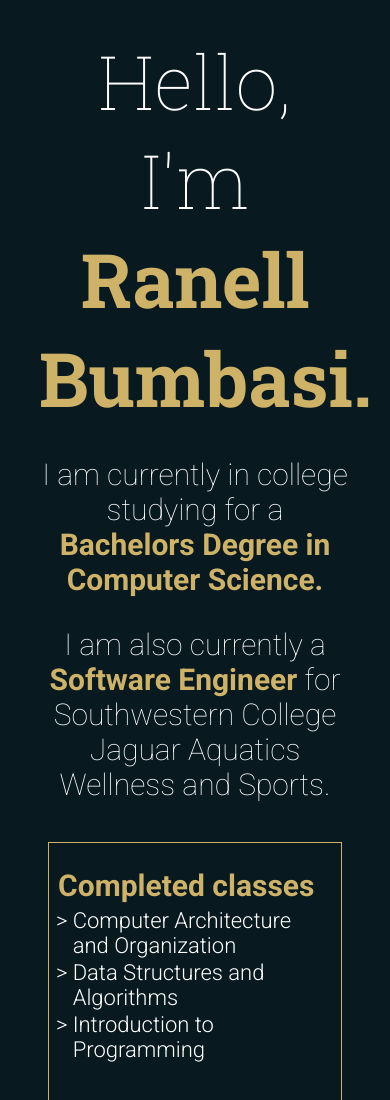
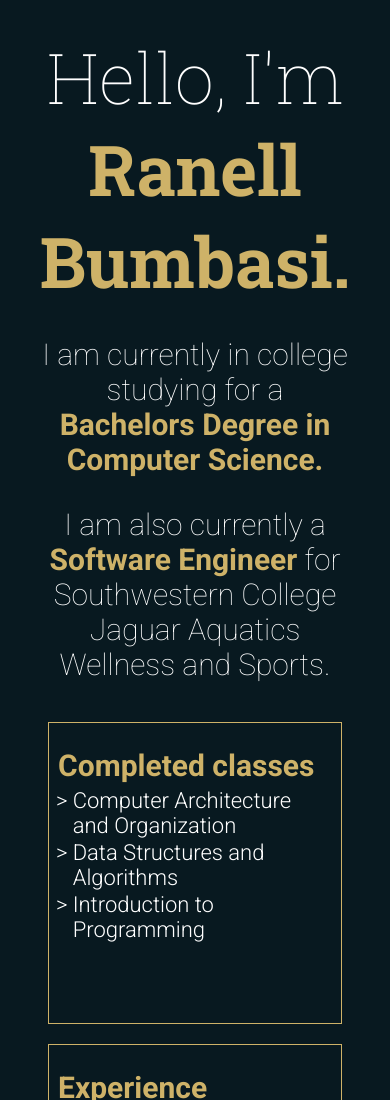
Before and after one commit to ranellbumbasi/Portfolio-Website, a plain HTML site: page index.html in a window 390 px wide. Shown: the top 1100 px of the page. Drawn offline with Linux system fonts and the light colour scheme.

Commit message:
Font change due for mobile optimization

```diff
--- a/style.css
+++ b/style.css
@@ -17,7 +17,7 @@ body
 {
     font-family: 'Roboto Slab', serif;
     font-weight: 100;
-    font-size: 75px;
+    font-size: 70px;
 
     margin-top:10%;
     margin-bottom:5%;
```
